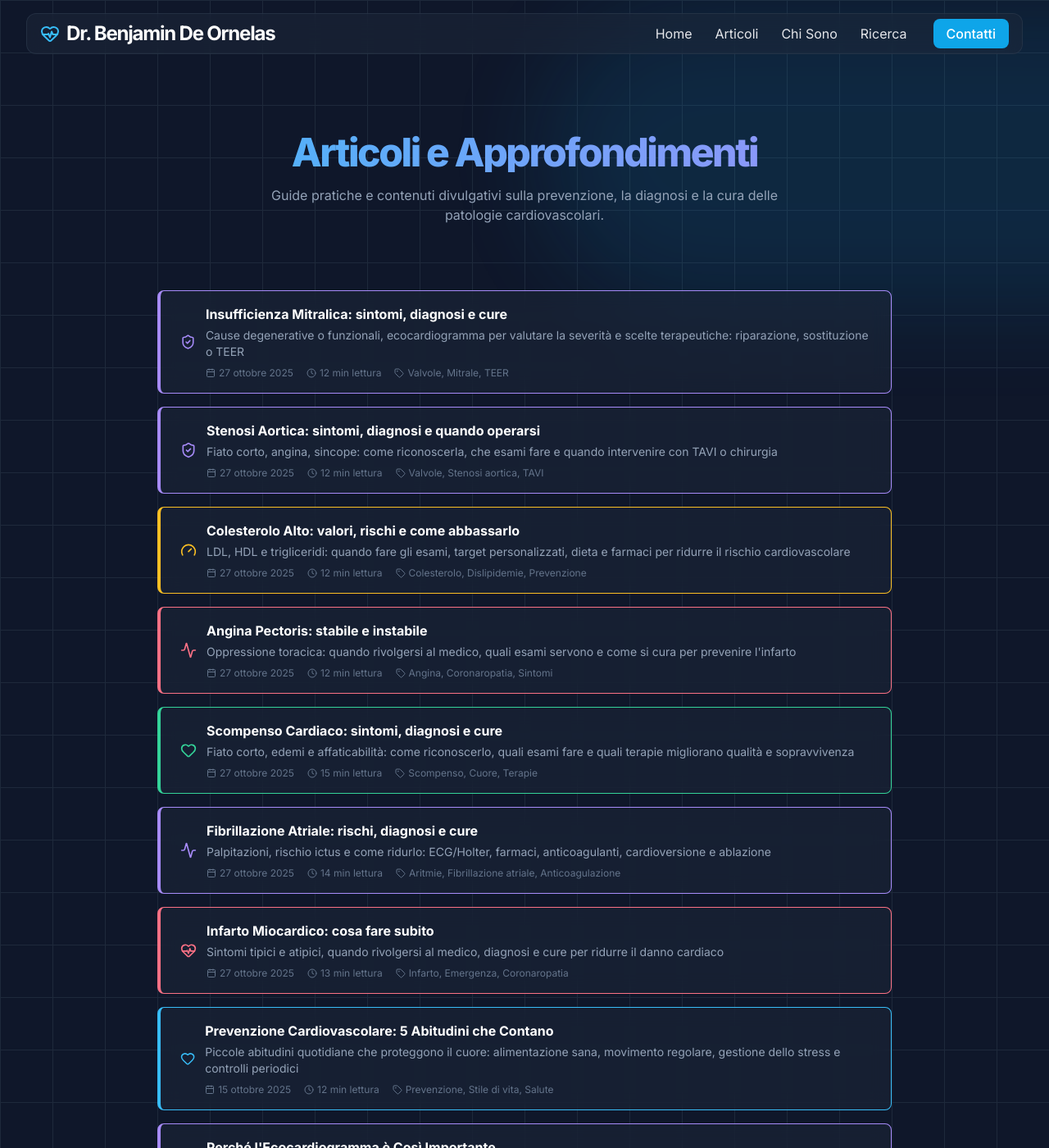
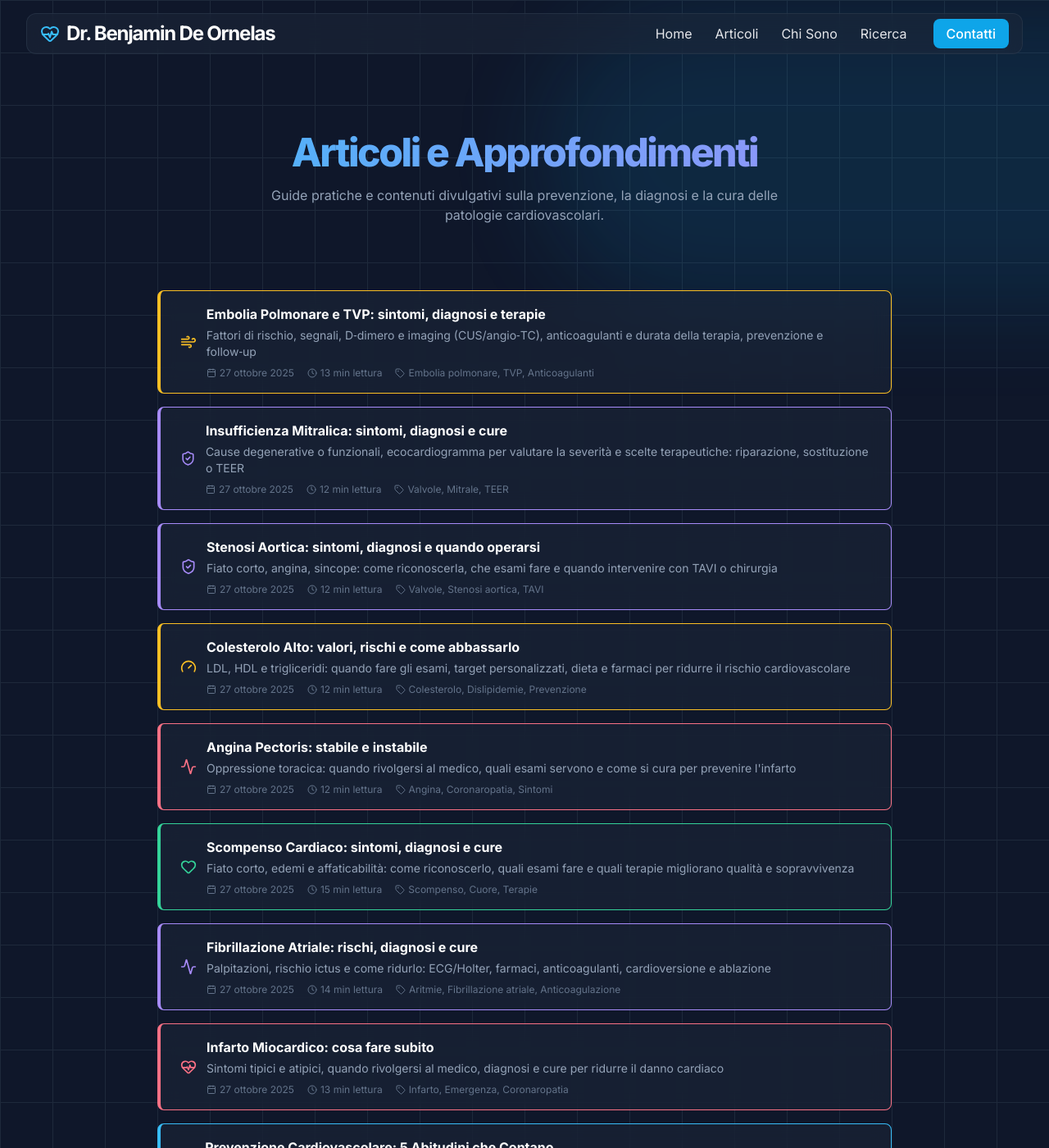
Before and after one commit to bdeornelas/bdeornelas.github.io, a Jekyll site: the page built from articles/index.html, in a window 1280 px wide and 1400 px high. Shown: the whole window at 82% size. Built offline with Jekyll 4.4.1, drawn with Linux system fonts in a browser that asks for light colours; nearby versions of some CDN libraries; some of the changed text lies outside the part shown.

Commit message:
Add article: Embolia polmonare e TVP (sintomi, diagnosi, terapia, durata, prevenzione) con tono informativo non ansiogeno; aggiorna lista

```diff
--- a/articles/index.html
+++ b/articles/index.html
@@ -24,6 +24,33 @@ twitter_image: /assets/img/og-card.jpg
       <!-- Lista articoli -->
       <section class="max-w-4xl mx-auto">
         <ul class="space-y-4" id="articles-list">
+
+          <!-- ARTICOLO EMBOLIA POLMONARE E TVP -->
+          <li>
+            <a href="/articles/embolia-polmonare-tvp/" class="block px-6 py-4 rounded-lg glass-card border-l-4 border-amber-400 hover:border-amber-300 hover:bg-slate-800/50 transition group">
+              <div class="flex items-center gap-3">
+                <i data-lucide="wind" class="w-5 h-5 text-amber-400 group-hover:text-amber-300"></i>
+                <div>
+                  <h3 class="font-bold text-white group-hover:text-sky-100">Embolia Polmonare e TVP: sintomi, diagnosi e terapie</h3>
+                  <p class="text-sm text-slate-400 mt-1">Fattori di rischio, segnali, D‑dimero e imaging (CUS/angio‑TC), anticoagulanti e durata della terapia, prevenzione e follow‑up</p>
+                  <div class="flex items-center gap-4 mt-2 text-xs text-slate-500">
+                    <span class="flex items-center gap-1">
+                      <i data-lucide="calendar" class="w-3 h-3"></i>
+                      27 ottobre 2025
+                    </span>
+                    <span class="flex items-center gap-1">
+                      <i data-lucide="clock" class="w-3 h-3"></i>
+                      13 min lettura
+                    </span>
+                    <span class="flex items-center gap-1">
+                      <i data-lucide="tag" class="w-3 h-3"></i>
+                      Embolia polmonare, TVP, Anticoagulanti
+                    </span>
+                  </div>
+                </div>
+              </div>
+            </a>
+          </li>
 
           <!-- ARTICOLO INSUFFICIENZA MITRALICA -->
           <li>
```
Also changed, not shown: articles/embolia-polmonare-tvp/index.html (added, +191 -0 lines).
